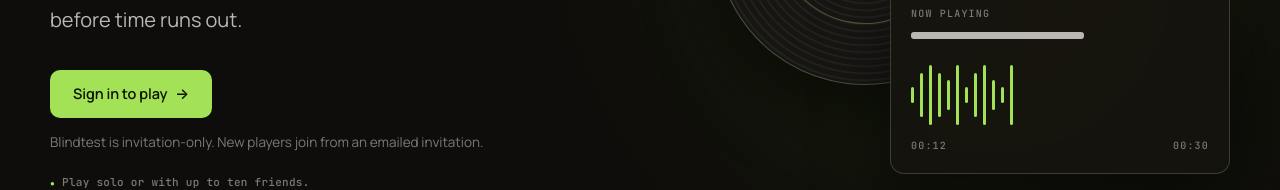
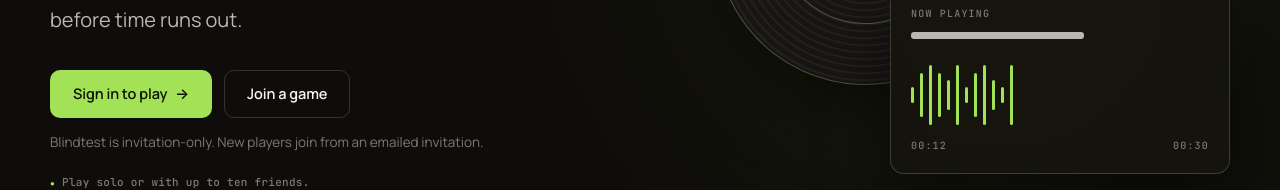
Before and after one commit to CyprienJ/blindTest, an Angular app in the folder frontend/: page / in a window 1280 px wide. Shown: the part 428-618 px from the top of the page. Built offline with nearby package versions, Linux system fonts and the light colour scheme; what @angular/localize would draw is missing.

Commit message:
fix front page

```diff
--- a/frontend/src/app/features/home/public-home/public-home.component.html
+++ b/frontend/src/app/features/home/public-home/public-home.component.html
@@ -37,6 +37,7 @@
             <ng-container i18n>Sign in to play</ng-container>
             <span aria-hidden="true">→</span>
           </a>
+          <a class="bt-btn bt-btn-ghost bt-btn-lg" routerLink="/lobby/join" i18n>Join a game</a>
         </div>
         <p class="invitation-note" i18n>
           Blindtest is invitation-only. New players join from an emailed invitation.
```
Also changed, not shown: 1 other file (tests, documents, lock files or other folders).
